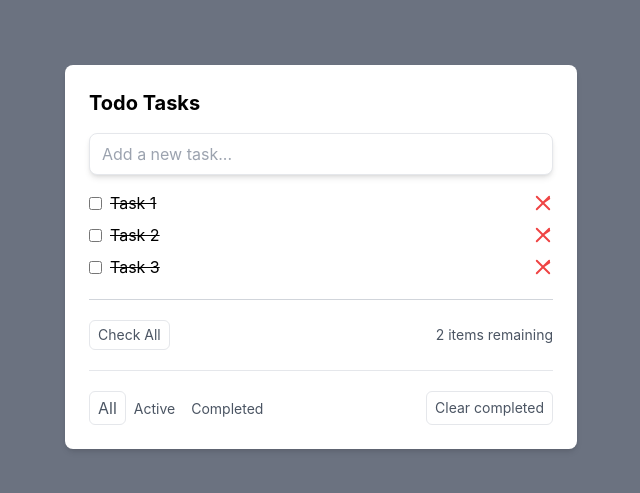
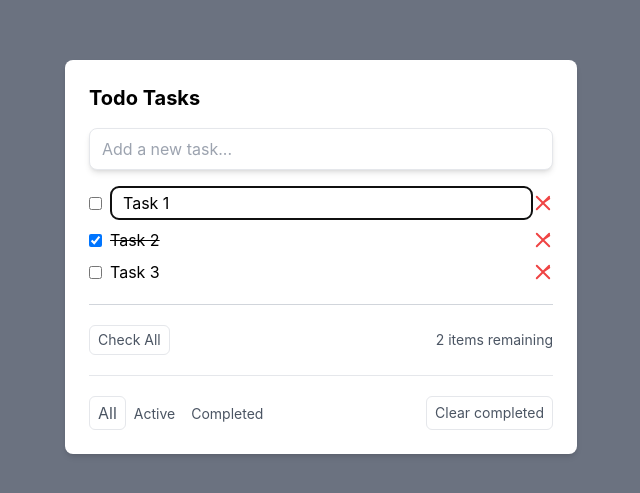
Before and after one commit to oshit-sd/react, a React (Create React App) app: page / in a window 1280 px wide. Shown: the part 143-636 px from the top of the page, without its empty margins (319-959 px from the left). Built offline with nearby package versions, Linux system fonts and the light colour scheme.

Commit message:
Editing todos

```diff
--- a/src/components/App.jsx
+++ b/src/components/App.jsx
@@ -6,17 +6,20 @@ function App() {
     {
       id: 1,
       title: 'Task 1',
-      is_completed: false,
+      isComplete: false,
+      isEditing: true,
     },
     {
       id: 2,
       title: 'Task 2',
-      is_completed: false,
+      isComplete: true,
+      isEditing: false,
     },
     {
       id: 3,
       title: 'Task 3',
-      is_completed: false,
+      isComplete: false,
+      isEditing: false,
     },
   ]);
 
@@ -38,7 +41,7 @@ function App() {
       {
         id: todos.length + 1,
         title: todoInput,
-        is_completed: false,
+        isComplete: false,
       },
     ]);
     setTodoInput('');
@@ -46,6 +49,42 @@ function App() {
 
   function deleteTodo(id) {
     setTodos([...todos].filter(todo => todo.id !== id));
+  }
+
+  function completeTodo(id) {
+    const updatedTodos = todos.map(todo => {
+      if (todo.id === id) {
+        todo.isComplete = !todo.isComplete;
+      }
+      return todo;
+    });
+    setTodos(updatedTodos);
+  }
+
+  function masAsEditing(id) {
+    const updatedTodos = todos.map(todo => {
+      if (todo.id === id) {
+        todo.isEditing = !todo.isEditing;
+      }
+      return todo;
+    });
+    setTodos(updatedTodos);
+  }
+
+  function updateTodo(event, id) {
+    const updatedTodos = todos.map(todo => {
+      if (todo.id === id) {
+        if (event.target.value.trim().length === 0) {
+          todo.isEditing = false;
+          return todo;
+        }
+
+        todo.title = event.target.value;
+        todo.isEditing = false;
+      }
+      return todo;
+    });
+    setTodos(updatedTodos);
   }
 
   return (
@@ -69,9 +108,35 @@ function App() {
           <ul className="space-y-2 overflow-auto max-h-60 pb-5 border-b border-gray-300">
             {todos.map((item, index) => (
               <li key={index} className="flex items-center">
-                <input type="checkbox" className="form-checkbox mr-2" />
-                <p className="flex-1 line-through">
-                  {item.id} {item.title}
+                <input
+                  onChange={() => completeTodo(item.id)}
+                  type="checkbox"
+                  className="form-checkbox mr-2"
+                  checked={item.isComplete}
+                />
+                <p
+                  className={`flex-1 ${item.isComplete ? 'line-through' : ''}`}
+                >
+                  {!item.isEditing ? (
+                    <span onDoubleClick={() => masAsEditing(item.id)}>
+                      {item.title}
+                    </span>
+                  ) : (
+                    <input
+                      type="text"
+                      onBlur={event => updateTodo(event, item.id)}
+                      onKeyDown={event => {
+                        if (event.key === 'Enter') {
+                          updateTodo(event, item.id);
+                        } else if (event.key === 'Escape') {
+                          masAsEditing(item.id);
+                        }
+                      }}
+                      defaultValue={item.title}
+                      className="border px-3 py-1 rounded-lg w-full"
+                      autoFocus
+                    />
+                  )}
                 </p>
                 <svg
                   onClick={() => deleteTodo(item.id)}
--- a/src/index.js
+++ b/src/index.js
@@ -8,8 +8,8 @@ import reportWebVitals from './reportWebVitals';
 const root = ReactDOM.createRoot(document.getElementById('root'));
 root.render(
   <React.StrictMode>
-    {/* <App /> */}
-    <AppClass />
+    <App />
+    {/* <AppClass /> */}
   </React.StrictMode>
 );
 
```
